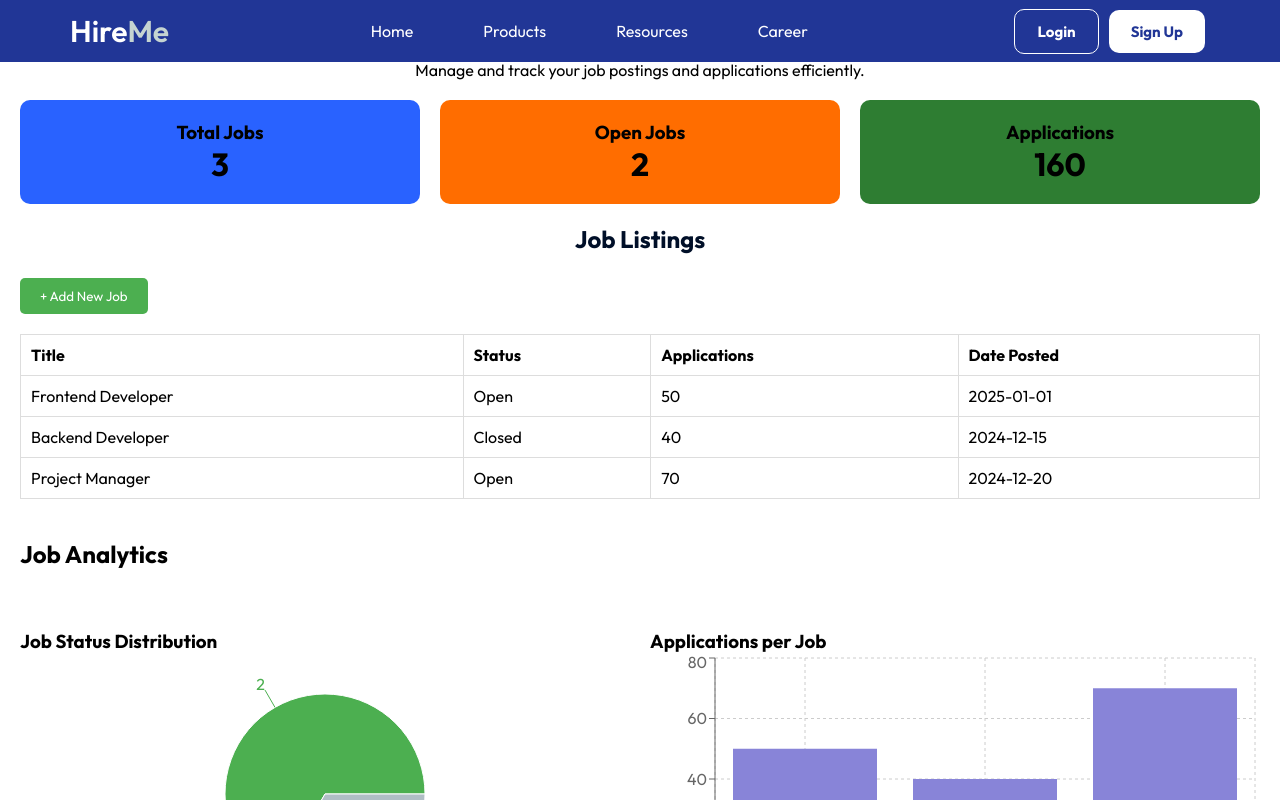
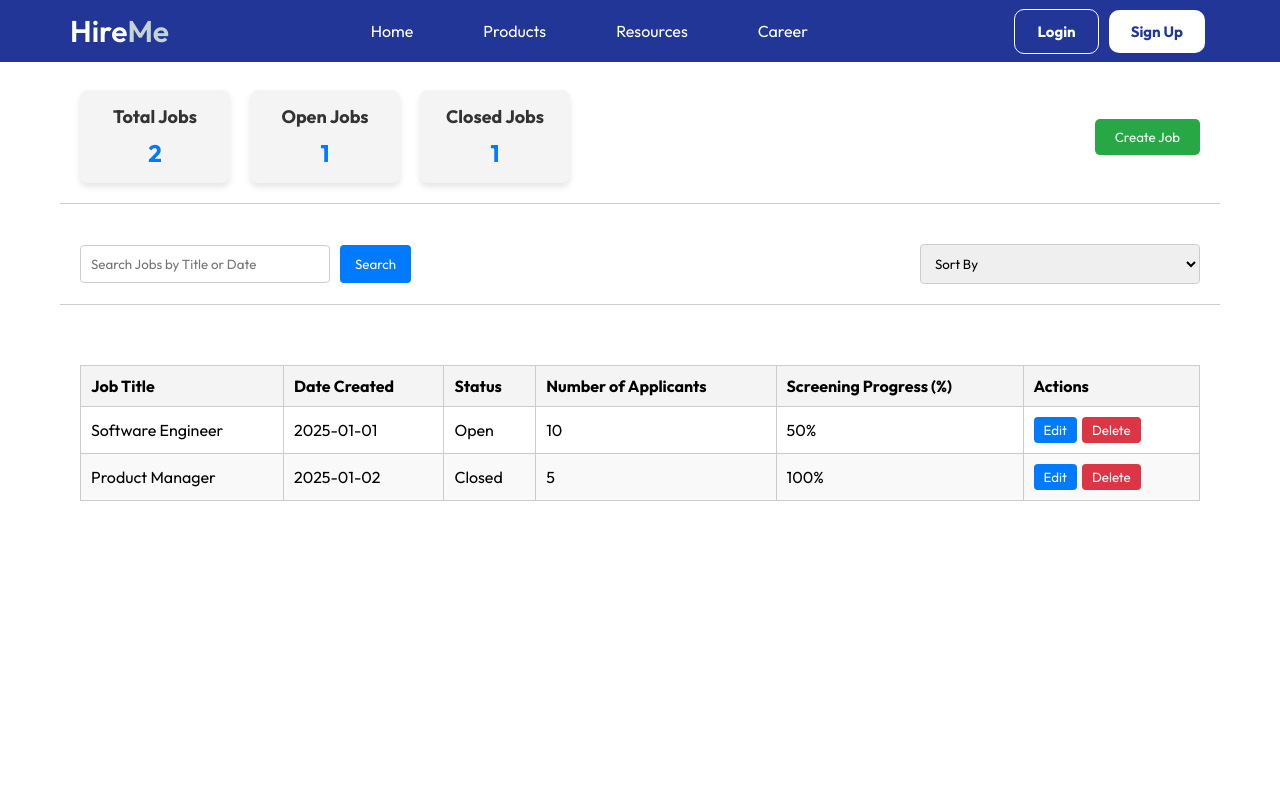
Before and after one commit to M-Talha-1/Resume-Screening-Web-App, a React (Vite) app in the folder frontend/: page /jobmanagement in a window 1280 px wide. Shown: the top 800 px of the page. Built offline with nearby package versions, Linux system fonts and the light colour scheme.

Commit message:
add job management page

```diff
--- a/frontend/src/Pages/Job_Management/Job_Management.css
+++ b/frontend/src/Pages/Job_Management/Job_Management.css
@@ -1,60 +1,359 @@
+/* JobManagement.css */
 .job-management-container {
+  font-family: Arial, sans-serif;
+}
+
+.top-section {
+  display: flex;
+  justify-content: space-between;
+  padding: 20px;
+  border-bottom: 1px solid #ccc;
+  margin-top: 50px;
+}
+
+.create-job-button {
+  padding: 10px 20px;
+  background-color: #007bff;
+  color: white;
+  border: none;
+  cursor: pointer;
+  border-radius: 4px;
+}
+
+.create-job-button:hover {
+  background-color: #0056b3;
+}
+
+.form-container {
+  padding: 20px;
+  border: 1px solid #ccc;
+  margin: 20px 0;
+  border-radius: 5px;
+}
+
+.form-group {
+  margin-bottom: 10px;
+}
+
+.form-input,
+.textarea,
+.form-input-file {
+  width: 100%;
+  padding: 8px;
+  margin-top: 5px;
+  border: 1px solid #ccc;
+  border-radius: 4px;
+}
+
+.textarea {
+  height: 100px;
+}
+
+.submit-button {
+  padding: 10px 20px;
+  background-color: #28a745;
+  color: white;
+  border: none;
+  cursor: pointer;
+  border-radius: 4px;
+}
+
+.submit-button:hover {
+  background-color: #218838;
+}
+/* Add these styles to JobManagement.css */
+.search-sort-section {
+  display: flex;
+  justify-content: space-between;
+  padding: 20px;
+  border-bottom: 1px solid #ccc;
+}
+
+.search-bar {
+  width: 70%;
+  padding: 10px;
+  border: 1px solid #ccc;
+  border-radius: 4px;
+}
+
+.sort-dropdown {
+  width: 25%;
+  padding: 10px;
+  border: 1px solid #ccc;
+  border-radius: 4px;
+}
+/* Add these styles to JobManagement.css */
+.popup-overlay {
+  position: fixed;
+  top: 0;
+  left: 0;
+  width: 100%;
+  height: 100%;
+  background: rgba(0, 0, 0, 0.5);
+  display: flex;
+  justify-content: center;
+  align-items: center;
+  z-index: 1000;
+}
+
+.popup-form {
+  background: white;
+  padding: 20px;
+  width: 500px;
+  border-radius: 8px;
+  box-shadow: 0 2px 10px rgba(0, 0, 0, 0.3);
+  position: relative;
+}
+
+.close-button {
+  position: absolute;
+  top: 10px;
+  right: 10px;
+  background: none;
+  border: none;
+  font-size: 20px;
+  cursor: pointer;
+}
+
+.close-button:hover {
+  color: red;
+}
+/* Add these styles to JobManagement.css */
+.table-section {
   padding: 20px;
 }
 
-.page-header {
-  text-align: center;
+.job-table {
+  width: 100%;
+  border-collapse: collapse;
+  margin-top: 20px;
+}
+
+.job-table th,
+.job-table td {
+  border: 1px solid #ccc;
+  padding: 10px;
+  text-align: left;
+}
+
+.job-table th {
+  background-color: #f4f4f4;
+}
+
+.job-table tr:nth-child(even) {
+  background-color: #f9f9f9;
+}
+
+.edit-button,
+.close-button,
+.delete-button {
+  margin-right: 5px;
+  padding: 5px 10px;
+  border: none;
+  border-radius: 4px;
+  cursor: pointer;
+}
+
+.edit-button {
+  background-color: #007bff;
+  color: white;
+}
+
+.close-button {
+  background-color: #ffc107;
+  color: white;
+}
+
+.delete-button {
+  background-color: #dc3545;
+  color: white;
+}
+/* General Styles */
+.job-management-container {
+  font-family: Arial, sans-serif;
+  padding: 20px;
+  max-width: 1200px;
+  margin: 0 auto;
+}
+
+/* Top Section Styles */
+.top-section {
+  display: flex;
+  justify-content: space-between;
+  align-items: center;
   margin-bottom: 20px;
 }
 
-.summary-cards {
+.stats-container {
   display: flex;
   gap: 20px;
-  margin-bottom: 20px;
 }
 
-.card {
-  flex: 1;
-  background: #f5f5f5;
-  padding: 20px;
-  border-radius: 10px;
+.stat-box {
+  background-color: #f4f4f4;
+  border-radius: 8px;
+  padding: 15px;
   text-align: center;
+  width: 150px;
+  box-shadow: 0 4px 6px rgba(0, 0, 0, 0.1);
 }
 
-.job-listings {
-  margin-bottom: 40px;
+.stat-box h3 {
+  margin: 0;
+  font-size: 18px;
+  color: #333;
 }
 
-.job-listings table {
-  width: 100%;
-  border-collapse: collapse;
-  margin-top: 10px;
+.stat-box p {
+  margin: 10px 0 0;
+  font-size: 24px;
+  font-weight: bold;
+  color: #007bff;
 }
 
-.job-listings table th,
-.job-listings table td {
-  padding: 10px;
-  text-align: left;
-  border: 1px solid #ddd;
-}
-
-.add-job-btn {
-  margin-bottom: 10px;
+.create-job-button {
+  background-color: #28a745;
+  color: white;
   padding: 10px 20px;
-  background: #4caf50;
-  color: #fff;
   border: none;
   border-radius: 5px;
   cursor: pointer;
 }
 
-.analytics .charts {
-  display: flex;
-  gap: 20px;
-  flex-wrap: wrap;
+.create-job-button:hover {
+  background-color: #218838;
 }
 
-.chart-container {
-  flex: 1;
-  min-width: 300px;
+/* Popup Form Styles */
+.popup-overlay {
+  position: fixed;
+  top: 0;
+  left: 0;
+  width: 100%;
+  height: 100%;
+  background-color: rgba(0, 0, 0, 0.5);
+  display: flex;
+  justify-content: center;
+  align-items: center;
 }
+
+.popup-form {
+  background-color: white;
+  border-radius: 8px;
+  padding: 20px;
+  width: 400px;
+  box-shadow: 0 4px 8px rgba(0, 0, 0, 0.2);
+}
+
+.close-button {
+  background: none;
+  border: none;
+  font-size: 20px;
+  position: absolute;
+  top: 10px;
+  right: 10px;
+  cursor: pointer;
+}
+
+.submit-button {
+  background-color: #007bff;
+  color: white;
+  padding: 10px 15px;
+  border: none;
+  border-radius: 5px;
+  cursor: pointer;
+}
+
+.submit-button:hover {
+  background-color: #0056b3;
+}
+
+/* Search and Sort Section Styles */
+.search-sort-section {
+  display: flex;
+  justify-content: space-between;
+  align-items: center;
+  margin-bottom: 20px;
+}
+
+.search-container {
+  display: flex;
+  gap: 10px;
+}
+
+.search-bar {
+  padding: 10px;
+  width: 250px;
+  border: 1px solid #ccc;
+  border-radius: 4px;
+}
+
+.search-button {
+  background-color: #007bff;
+  color: white;
+  border: none;
+  padding: 10px 15px;
+  border-radius: 4px;
+  cursor: pointer;
+}
+
+.search-button:hover {
+  background-color: #0056b3;
+}
+
+.sort-dropdown {
+  padding: 10px;
+  border: 1px solid #ccc;
+  border-radius: 4px;
+}
+
+/* Table Section Styles */
+.table-section {
+  padding: 20px;
+}
+
+.job-table {
+  width: 100%;
+  border-collapse: collapse;
+  margin-top: 20px;
+}
+
+.job-table th,
+.job-table td {
+  border: 1px solid #ccc;
+  padding: 10px;
+  text-align: left;
+}
+
+.job-table th {
+  background-color: #f4f4f4;
+}
+
+.job-table tr:nth-child(even) {
+  background-color: #f9f9f9;
+}
+
+.edit-button,
+.close-button,
+.delete-button {
+  margin-right: 5px;
+  padding: 5px 10px;
+  border: none;
+  border-radius: 4px;
+  cursor: pointer;
+}
+
+.edit-button {
+  background-color: #007bff;
+  color: white;
+}
+
+.close-button {
+  background-color: #ffc107;
+  color: white;
+}
+
+.delete-button {
+  background-color: #dc3545;
+  color: white;
+}
--- a/frontend/src/Pages/Job_Management/Job_Management.jsx
+++ b/frontend/src/Pages/Job_Management/Job_Management.jsx
@@ -1,141 +1,264 @@
-import React, { useState } from "react";
-import {
-  BarChart,
-  Bar,
-  XAxis,
-  YAxis,
-  CartesianGrid,
-  Tooltip,
-  Legend,
-  PieChart,
-  Pie,
-  Cell,
-  ResponsiveContainer,
-} from "recharts";
-import "./Job_Management.css";
+import React, { useState } from 'react';
+import './Job_Management.css';
 
-const JobManagement = () => {
+const Job_Management = () => {
+  const [showForm, setShowForm] = useState(false);
+  const [searchQuery, setSearchQuery] = useState('');
+  const [sortBy, setSortBy] = useState('');
+  const [editingJob, setEditingJob] = useState(null);
+  const [editedTitle, setEditedTitle] = useState('');
+  const [editedStatus, setEditedStatus] = useState('');
   const [jobs, setJobs] = useState([
-    { id: 1, title: "Frontend Developer", status: "Open", applications: 50, datePosted: "2025-01-01" },
-    { id: 2, title: "Backend Developer", status: "Closed", applications: 40, datePosted: "2024-12-15" },
-    { id: 3, title: "Project Manager", status: "Open", applications: 70, datePosted: "2024-12-20" },
+    {
+      title: 'Software Engineer',
+      dateCreated: '2025-01-01',
+      status: 'Open',
+      applicants: 10,
+      progress: 50,
+    },
+    {
+      title: 'Product Manager',
+      dateCreated: '2025-01-02',
+      status: 'Closed',
+      applicants: 5,
+      progress: 100,
+    },
   ]);
 
-  const [jobAnalytics] = useState([
-    { name: "Open Jobs", value: jobs.filter((job) => job.status === "Open").length },
-    { name: "Closed Jobs", value: jobs.filter((job) => job.status === "Closed").length },
-  ]);
+  const handleCreateJobClick = () => {
+    setShowForm(true);
+  };
 
-  const COLORS = ["#4CAF50", "#B0BEC5"]; // Colors for Pie Chart
+  const handleCloseForm = () => {
+    setShowForm(false);
+  };
 
-  const addNewJob = () => {
+  const handleFormSubmit = (event) => {
+    event.preventDefault();
+    const form = event.target;
     const newJob = {
-      id: jobs.length + 1,
-      title: `New Job ${jobs.length + 1}`,
-      status: "Open",
-      applications: 0,
-      datePosted: new Date().toISOString().split("T")[0],
+      title: form.title.value,
+      dateCreated: new Date().toISOString().split('T')[0],
+      status: form.status.value,
+      applicants: 0,
+      progress: 0,
     };
+
     setJobs([...jobs, newJob]);
+    setShowForm(false);
+  };
+
+  const handleSearchChange = (event) => {
+    setSearchQuery(event.target.value);
+  };
+
+  const handleSortChange = (event) => {
+    setSortBy(event.target.value);
+  };
+
+  const filteredJobs = jobs.filter((job) => {
+    const searchQueryLower = searchQuery.toLowerCase();
+    const matchesTitle = job.title.toLowerCase().includes(searchQueryLower);
+    const matchesDate = job.dateCreated.includes(searchQuery);
+    return matchesTitle || matchesDate;
+  });
+
+  const sortedJobs = [...filteredJobs].sort((a, b) => {
+    if (sortBy === 'title') {
+      return a.title.localeCompare(b.title);
+    }
+    if (sortBy === 'date') {
+      return new Date(a.dateCreated) - new Date(b.dateCreated);
+    }
+    if (sortBy === 'status') {
+      return a.status.localeCompare(b.status);
+    }
+    return 0;
+  });
+
+  const totalJobs = sortedJobs.length;
+  const openJobs = sortedJobs.filter((job) => job.status === 'Open').length;
+  const closedJobs = sortedJobs.filter((job) => job.status === 'Closed').length;
+
+  // Handle job edit
+  const handleEditClick = (index) => {
+    setEditingJob(index);
+    setEditedTitle(jobs[index].title);
+    setEditedStatus(jobs[index].status);
+  };
+
+  const handleEditSave = (event) => {
+    event.preventDefault();
+    const updatedJob = {
+      ...jobs[editingJob],
+      title: editedTitle,
+      status: editedStatus,
+    };
+
+    const updatedJobs = [...jobs];
+    updatedJobs[editingJob] = updatedJob;
+    setJobs(updatedJobs);
+
+    setEditingJob(null); // Exit edit mode
+  };
+
+  const handleEditCancel = () => {
+    setEditingJob(null);
+  };
+
+  // Delete job function
+  const deleteJob = (index) => {
+    const updatedJobs = jobs.filter((_, jobIndex) => jobIndex !== index);
+    setJobs(updatedJobs);
   };
 
   return (
     <div className="job-management-container">
-      <header className="page-header">
-        <h1>Job Management</h1>
-        <p>Manage and track your job postings and applications efficiently.</p>
-      </header>
-
-      {/* Summary Section */}
-      <div className="summary-cards">
-        <div className="card">
-          <h3>Total Jobs</h3>
-          <h1>{jobs.length}</h1>
+      {/* Top Section */}
+      <div className="top-section">
+        <div className="stats-container">
+          <div className="stat-box">
+            <h3>Total Jobs</h3>
+            <p>{totalJobs}</p>
+          </div>
+          <div className="stat-box">
+            <h3>Open Jobs</h3>
+            <p>{openJobs}</p>
+          </div>
+          <div className="stat-box">
+            <h3>Closed Jobs</h3>
+            <p>{closedJobs}</p>
+          </div>
         </div>
-        <div className="card">
-          <h3>Open Jobs</h3>
-          <h1>{jobs.filter((job) => job.status === "Open").length}</h1>
-        </div>
-        <div className="card">
-          <h3>Applications</h3>
-          <h1>{jobs.reduce((total, job) => total + job.applications, 0)}</h1>
-        </div>
+        <button onClick={handleCreateJobClick} className="create-job-button">Create Job</button>
       </div>
 
-      {/* Job Listings Table */}
-      <div className="job-listings">
-        <h2>Job Listings</h2>
-        <button className="add-job-btn" onClick={addNewJob}>
-          + Add New Job
-        </button>
-        <table>
+      {/* Popup Form */}
+      {showForm && (
+        <div className="popup-overlay">
+          <div className="popup-form">
+            <button onClick={handleCloseForm} className="close-button">&times;</button>
+            <h3>Create Job</h3>
+            <form onSubmit={handleFormSubmit}>
+              <div className="form-group">
+                <label>Job Title:</label>
+                <input type="text" name="title" required className="form-input" />
+              </div>
+              <div className="form-group">
+                <label>Job Description:</label>
+                <textarea name="description" required className="form-input textarea"></textarea>
+              </div>
+              <div className="form-group">
+                <label>Upload Description (PDF/DOCX):</label>
+                <input type="file" accept=".pdf,.docx" className="form-input-file" />
+              </div>
+              <div className="form-group">
+                <label>Required Skills:</label>
+                <input type="text" name="skills" placeholder="Enter skills separated by commas" className="form-input" />
+              </div>
+              <div className="form-group">
+                <label>Job Location (Optional):</label>
+                <input type="text" name="location" className="form-input" />
+              </div>
+              <div className="form-group">
+                <label>Status:</label>
+                <select name="status" required className="form-input">
+                  <option value="">Select Status</option>
+                  <option value="Open">Open</option>
+                  <option value="Closed">Closed</option>
+                </select>
+              </div>
+              <button type="submit" className="submit-button">Save</button>
+            </form>
+          </div>
+        </div>
+      )}
+
+      {/* Search and Sort Section */}
+      <div className="search-sort-section">
+        <div className="search-container">
+          <input
+            type="text"
+            placeholder="Search Jobs by Title or Date"
+            className="search-bar"
+            value={searchQuery}
+            onChange={handleSearchChange}
+          />
+          <button className="search-button">Search</button>
+        </div>
+        <select className="sort-dropdown" onChange={handleSortChange}>
+          <option value="">Sort By</option>
+          <option value="title">Job Title</option>
+          <option value="date">Date Created</option>
+          <option value="status">Status (Open/Closed)</option>
+        </select>
+      </div>
+
+      {/* Table Section */}
+      <div className="table-section">
+        <table className="job-table">
           <thead>
             <tr>
-              <th>Title</th>
+              <th>Job Title</th>
+              <th>Date Created</th>
               <th>Status</th>
-              <th>Applications</th>
-              <th>Date Posted</th>
+              <th>Number of Applicants</th>
+              <th>Screening Progress (%)</th>
+              <th>Actions</th>
             </tr>
           </thead>
           <tbody>
-            {jobs.map((job) => (
-              <tr key={job.id}>
-                <td>{job.title}</td>
-                <td>{job.status}</td>
-                <td>{job.applications}</td>
-                <td>{job.datePosted}</td>
+            {sortedJobs.map((job, index) => (
+              <tr key={index}>
+                <td>
+                  {editingJob === index ? (
+                    <input
+                      type="text"
+                      value={editedTitle}
+                      onChange={(e) => setEditedTitle(e.target.value)}
+                      className="form-input"
+                    />
+                  ) : (
+                    job.title
+                  )}
+                </td>
+                <td>{job.dateCreated}</td>
+                <td>
+                  {editingJob === index ? (
+                    <select
+                      value={editedStatus}
+                      onChange={(e) => setEditedStatus(e.target.value)}
+                      className="form-input"
+                    >
+                      <option value="Open">Open</option>
+                      <option value="Closed">Closed</option>
+                    </select>
+                  ) : (
+                    job.status
+                  )}
+                </td>
+                <td>{job.applicants}</td>
+                <td>{job.progress}%</td>
+                <td>
+                  {editingJob === index ? (
+                    <>
+                      <button onClick={handleEditSave} className="save-button">Save</button>
+                      <button onClick={handleEditCancel} className="cancel-button">Cancel</button>
+                    </>
+                  ) : (
+                    <>
+                      <button onClick={() => handleEditClick(index)} className="edit-button">Edit</button>
+                      <button onClick={() => deleteJob(index)} className="delete-button">Delete</button>
+                    </>
+                  )}
+                </td>
               </tr>
             ))}
           </tbody>
         </table>
       </div>
-
-      {/* Analytics Section */}
-      <div className="analytics">
-        <h2>Job Analytics</h2>
-        <div className="charts">
-          {/* Pie Chart */}
-          <div className="chart-container">
-            <h3>Job Status Distribution</h3>
-            <ResponsiveContainer width="100%" height={300}>
-              <PieChart>
-                <Pie
-                  data={jobAnalytics}
-                  dataKey="value"
-                  nameKey="name"
-                  cx="50%"
-                  cy="50%"
-                  outerRadius={100}
-                  label
-                >
-                  {jobAnalytics.map((entry, index) => (
-                    <Cell key={`cell-${index}`} fill={COLORS[index]} />
-                  ))}
-                </Pie>
-                <Tooltip />
-                <Legend />
-              </PieChart>
-            </ResponsiveContainer>
-          </div>
-
-          {/* Bar Chart */}
-          <div className="chart-container">
-            <h3>Applications per Job</h3>
-            <ResponsiveContainer width="100%" height={300}>
-              <BarChart data={jobs}>
-                <CartesianGrid strokeDasharray="3 3" />
-                <XAxis dataKey="title" />
-                <YAxis />
-                <Tooltip />
-                <Legend />
-                <Bar dataKey="applications" fill="#8884d8" />
-              </BarChart>
-            </ResponsiveContainer>
-          </div>
-        </div>
-      </div>
     </div>
   );
 };
 
-export default JobManagement;
+export default Job_Management;
```
